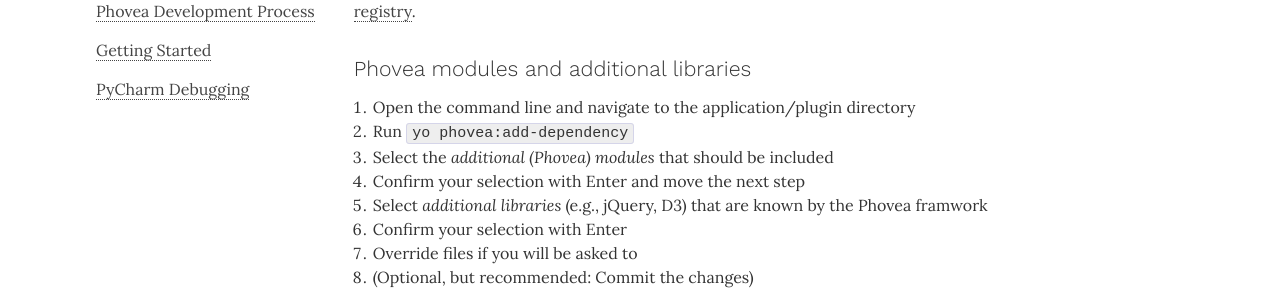
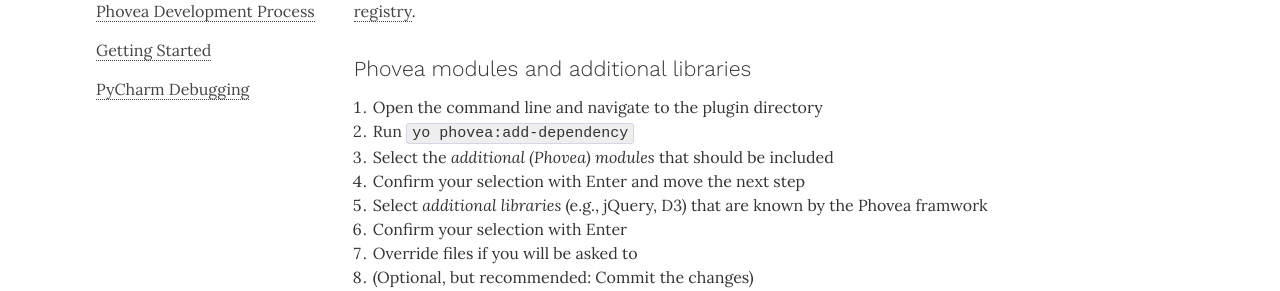
Before and after one commit to phovea/phovea.github.io, a Jekyll site: the page built from contributors/adding-dependencies.md, in a window 1280 px wide and 900 px high. Shown: the part 330-621 px from the top of the window. Built offline with Jekyll 4.4.1, drawn with Linux system fonts in a browser that asks for light colours; nearby versions of some CDN libraries; some web fonts are replaced.

Commit message:
Remove reference to app
In given context it is enough to know it is a plugin.

```diff
--- a/contributors/adding-dependencies.md
+++ b/contributors/adding-dependencies.md
@@ -15,7 +15,7 @@ A client-side dependency can be another Phovea module or a JavaScript library av
 
 ### Phovea modules and additional libraries
 
-1. Open the command line and navigate to the application/plugin directory
+1. Open the command line and navigate to the plugin directory
 2. Run `yo phovea:add-dependency`
 3. Select the *additional (Phovea) modules* that should be included
 4. Confirm your selection with Enter and move the next step
```
